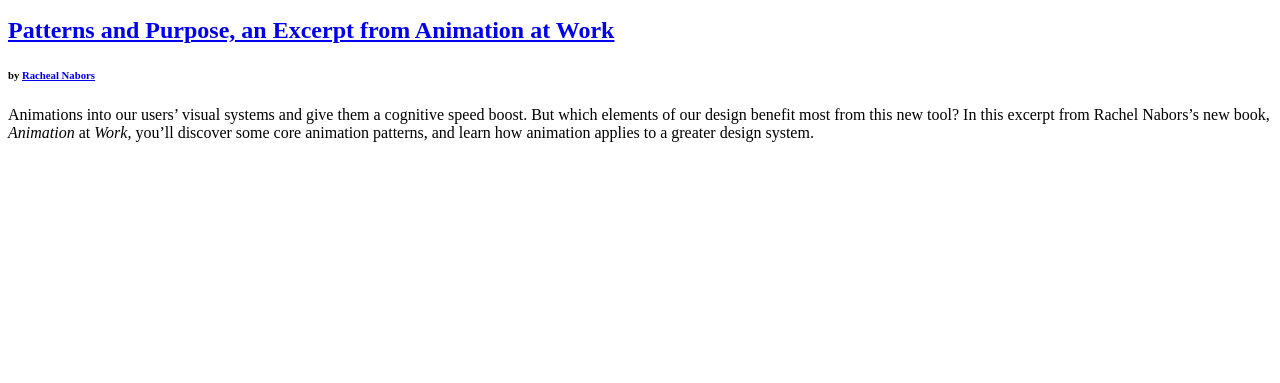
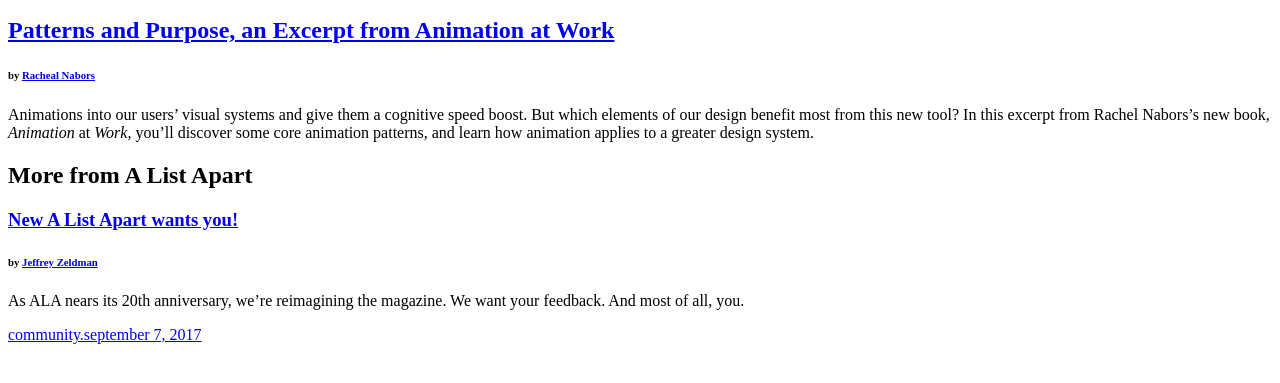
Before and after one commit to princeoti/html-layout, a plain HTML site: page index.html in a window 1280 px wide. Shown: the part 189-572 px from the top of the page. Drawn offline with Linux system fonts and the light colour scheme.

Commit message:
add first article inside section-two tag

```diff
--- a/index.html
+++ b/index.html
@@ -33,7 +33,23 @@
           Animations into our users’ visual systems and give them a cognitive speed boost. But which elements of our design benefit most from this new tool? In this excerpt from Rachel Nabors’s new book, <i>Animation</i> at <i>Work,</i> you’ll discover some core animation patterns, and learn how animation applies to a greater design system.
         </p>
   </section>
+<section class="section-two">
 
+  <h2>More from A List Apart</h2>
+
+      <article class="article-one">
+
+        <h3><a href="#">New A List Apart wants you!</a></h3>
+
+          <h6>by <a href="#">Jeffrey Zeldman</a></h6>
+
+            <p>As ALA nears its 20th anniversary, we’re reimagining the magazine. We want your feedback. And most of all, you.</p>
+
+              <span><a href="#">community.</a><a href="#">september 7, 2017</a></span>
+      </article>
+
+
+</section>
 </main>
   </body>
 </html>
```
